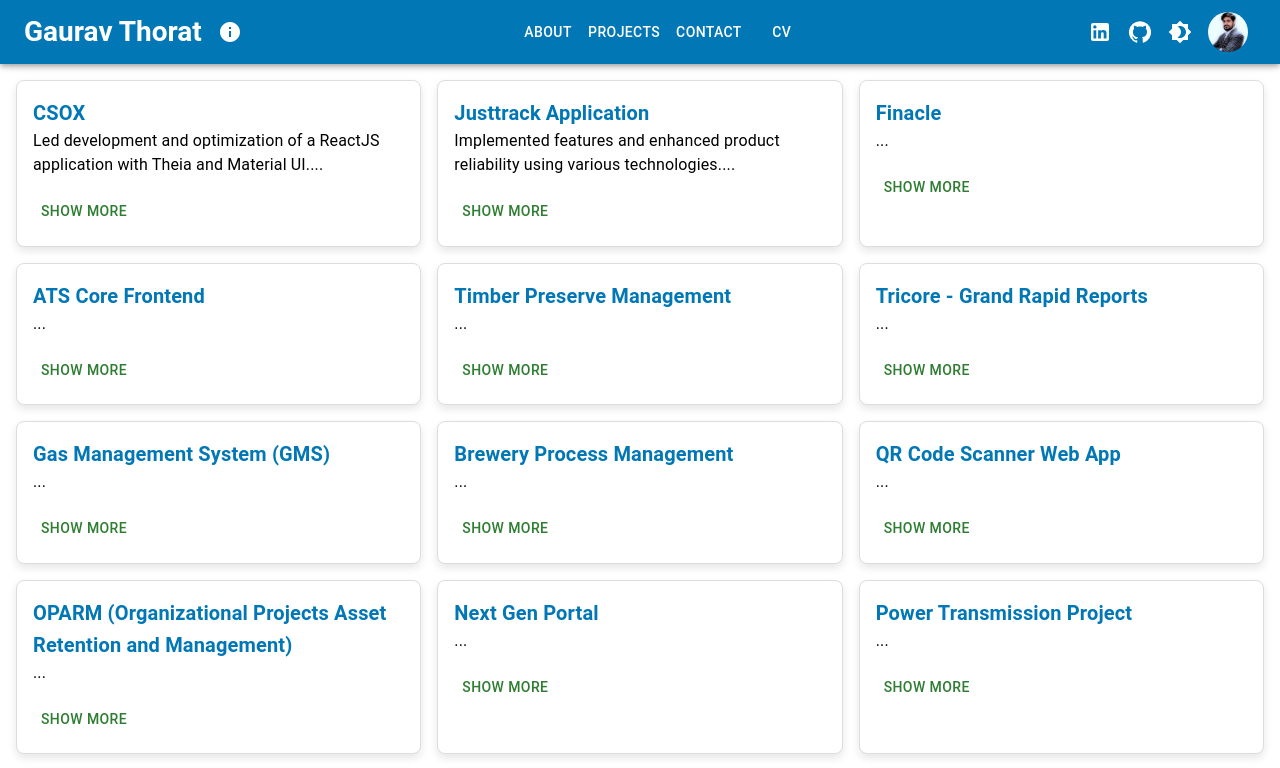
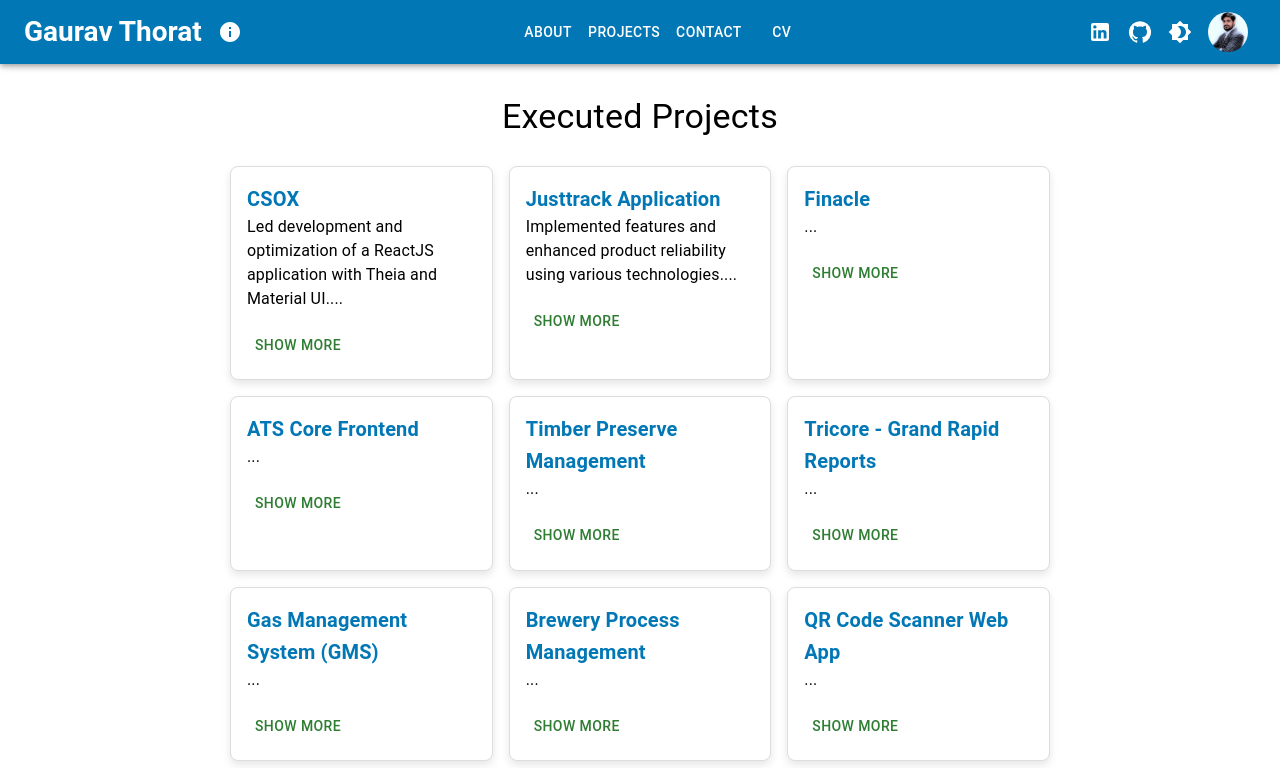
Before and after one commit to gauravthorath/Portfolio, a React (Vite) app: page /Portfolio/projects in a window 1280 px wide. Shown: the top 768 px of the page. Built offline with nearby package versions, Linux system fonts and the light colour scheme; no server answers; the database is empty.

Commit message:
"Updated CV and Projects pages with MUI components and conditional zoom level"

```diff
--- a/src/pages/CV/CV.tsx
+++ b/src/pages/CV/CV.tsx
@@ -5,8 +5,12 @@ import { defaultLayoutPlugin } from "@react-pdf-viewer/default-layout";
 import "@react-pdf-viewer/core/lib/styles/index.css";
 import "@react-pdf-viewer/default-layout/lib/styles/index.css";
 import { zoomPlugin } from "@react-pdf-viewer/zoom";
+import { useMediaQuery, useTheme } from "@mui/material";
 
 const CVPage: React.FC = () => {
+  const theme = useTheme();
+  const isSmall = useMediaQuery(theme.breakpoints.down("sm"));
+
   // Create an instance of the default layout plugin
   const defaultLayoutPluginInstance = defaultLayoutPlugin();
   // Create an instance of the zoom plugin
@@ -16,8 +20,8 @@ const CVPage: React.FC = () => {
     const { zoomTo } = zoomPluginInstance;
 
     // Ensure that the zoom level is set to 100% once the document is loaded
-    zoomTo(1); // 1 represents 100% zoom
-  }, [zoomPluginInstance]);
+    zoomTo(isSmall ? 0.6 : 1); // 1 represents 100% zoom
+  }, [isSmall, zoomPluginInstance]);
 
   return (
     <div className="pdf-container p-4">
--- a/src/pages/Projects/Projects.tsx
+++ b/src/pages/Projects/Projects.tsx
@@ -3,14 +3,20 @@ import React from "react";
 import ProjectCard, { Project } from "../../components/ProjectCard/ProjectCard";
 import styles from "../../components/ProjectCard/ProjectCard.module.css";
 import projects from "./Projects.json";
+import { Box, Container, Typography } from "@mui/material";
 const projectList: Project[] = projects;
 const ProjectsComponent: React.FC = () => {
   return (
-    <div className={styles.card_container}>
-      {projectList.map((project, index) => (
-        <ProjectCard key={index} project={project} />
-      ))}
-    </div>
+    <Container maxWidth="md" sx={{ marginTop: 4, marginBottom: 4 }}>
+      <Typography variant="h4" component="h1" gutterBottom align="center">
+        Executed Projects
+      </Typography>
+      <Box className={styles.card_container}>
+        {projectList.map((project, index) => (
+          <ProjectCard key={index} project={project} />
+        ))}
+      </Box>
+    </Container>
   );
 };
 
```
